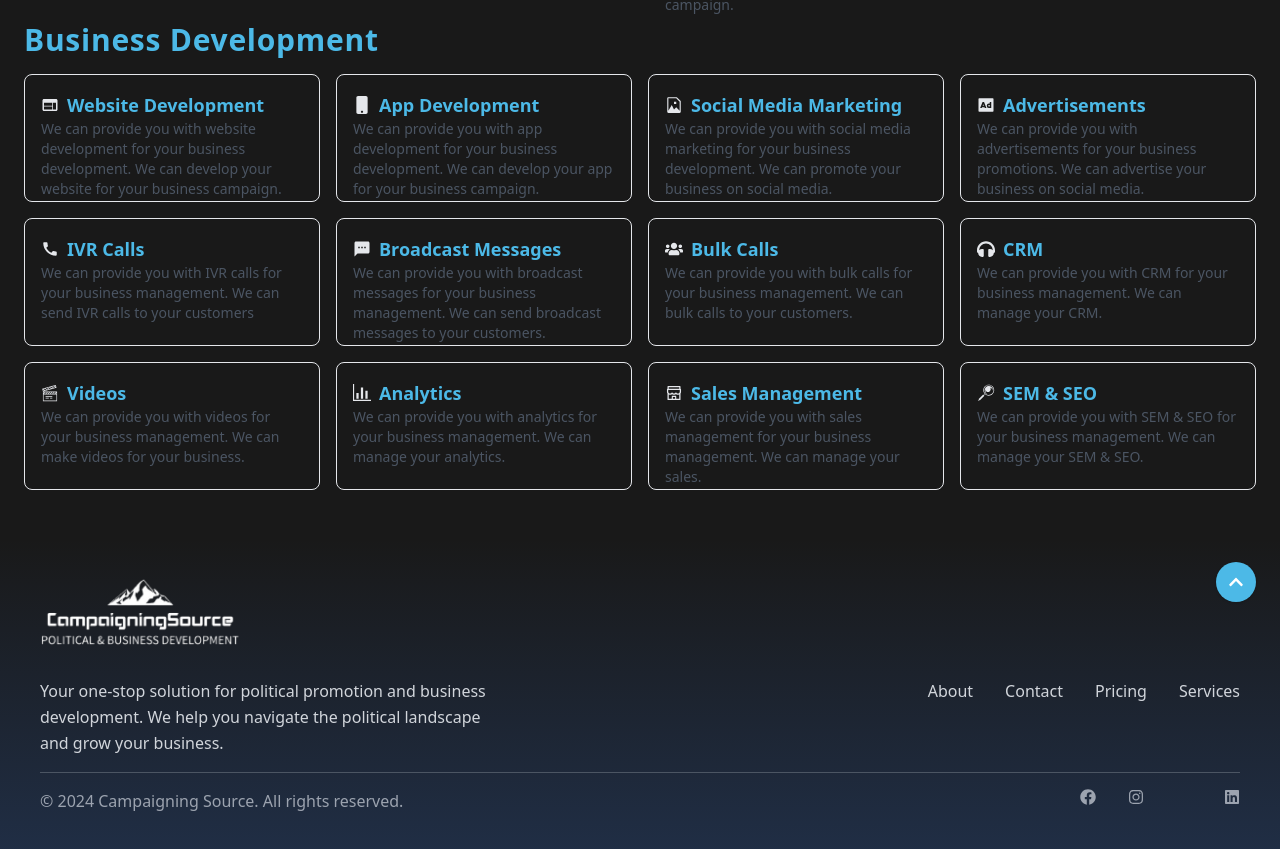
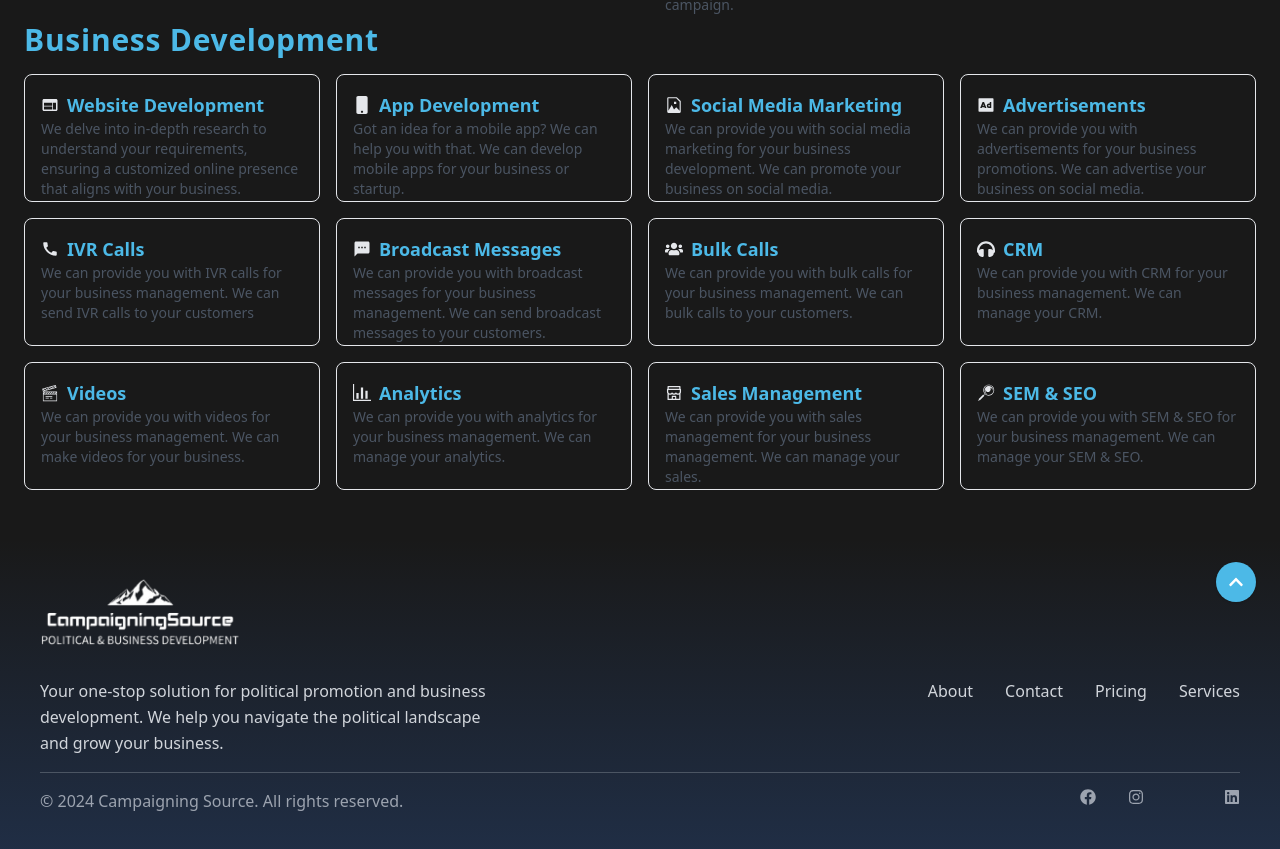
Before and after one commit to prnvtripathi/campaigning-source, a Next.js app: page /services in a window 1280 px wide. Shown: the part 836-1685 px from the top of the page. Built offline with nearby package versions, Linux system fonts and the light colour scheme; no server answers; some icons are missing.

Commit message:
Update businessData.js with revised content

```diff
--- a/data/businessData.js
+++ b/data/businessData.js
@@ -11,14 +11,14 @@ const businessData = [
         logo: <MdWeb />,
         link: '/services/web',
         title: 'Website Development',
-        content: 'We can provide you with website development for your business development. We can develop your website for your business campaign.'
+        content: 'We delve into in-depth research to understand your requirements, ensuring a customized online presence that aligns with your business.'
     },
     {
         id: 2,
         logo: <FaMobile />,
         link: '/services/app',
         title: 'App Development',
-        content: 'We can provide you with app development for your business development. We can develop your app for your business campaign.'
+        content: 'Got an idea for a mobile app? We can help you with that. We can develop mobile apps for your business or startup.'
     },
     {
         id: 3,
```
